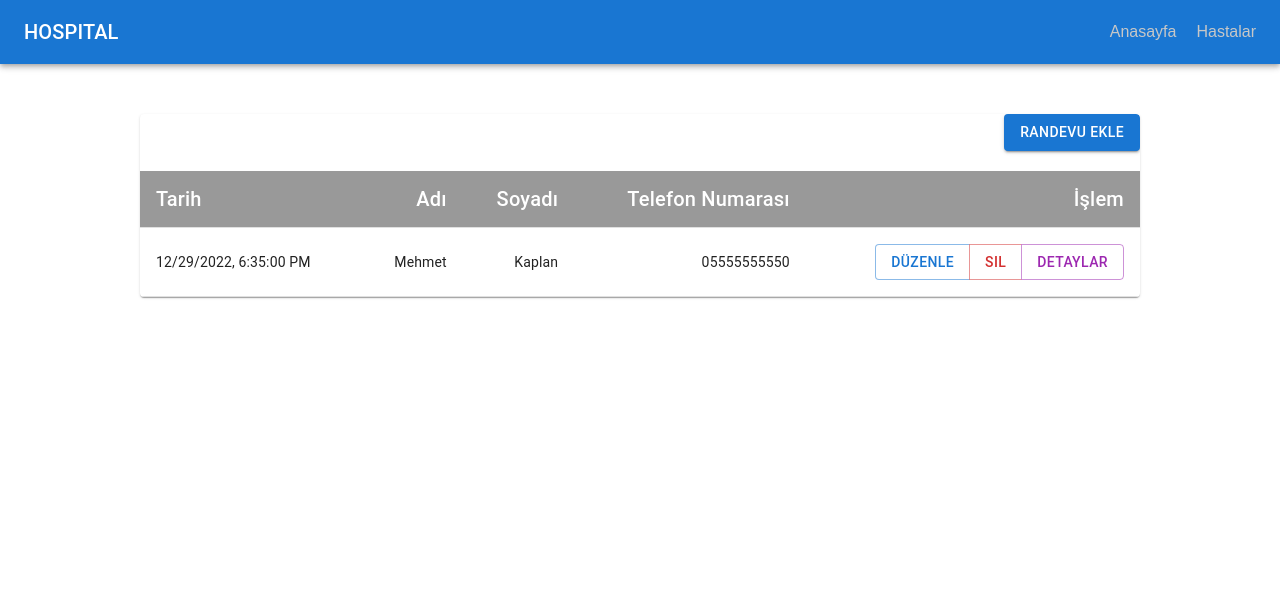
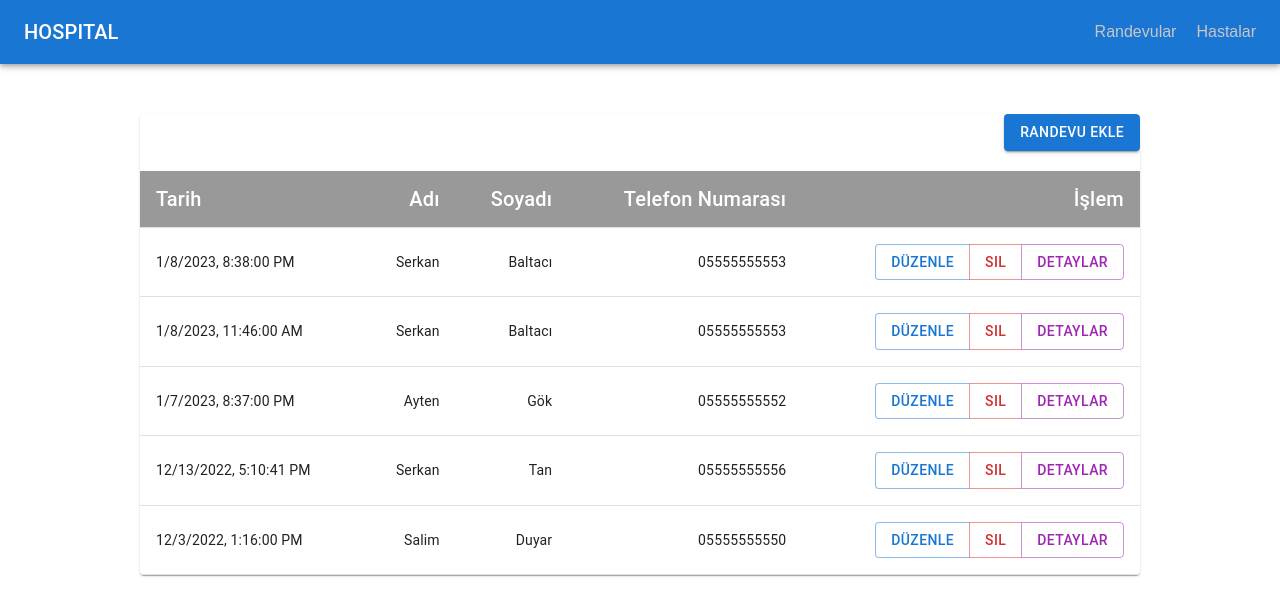
Before and after one commit to cbozay/hospital, a React (Create React App) app: page / in a window 1280 px wide. Shown: the top 616 px of the page. Built offline with nearby package versions, Linux system fonts and the light colour scheme; data requests are answered from the project's data file.

Commit message:
adding img part-1

```diff
--- a/db.json
+++ b/db.json
@@ -1,28 +1,100 @@
 {
   "randevular": [
     {
-      "id": "1669908946877",
-      "date": "2022-12-29T18:35",
-      "hastaId": "1669908946876"
+      "id": "1670002684906",
+      "date": "2023-01-07T20:37",
+      "hastaId": "1670002684905"
+    },
+    {
+      "id": "1670002729288",
+      "date": "2023-01-08T20:38",
+      "hastaId": "1670002729287"
+    },
+    {
+      "id": "1670057230146",
+      "date": "2023-01-08T11:46",
+      "hastaId": "1670002729287"
+    },
+    {
+      "id": "1670062236273",
+      "date": "2022-12-03T13:16",
+      "hastaId": "1670062236272"
+    },
+    {
+      "id": "1670175535236",
+      "date": "2022-12-13T17:10:41.000Z",
+      "hastaId": "1670175535235"
     }
   ],
   "hastalar": [
     {
-      "id": "1669908946876",
-      "name": "Mehmet",
-      "surname": "Kaplan",
+      "id": "1670002684905",
+      "name": "Ayten",
+      "surname": "Gök",
       "islemIds": [
-        "1669908946875"
+        "1670002684904"
+      ],
+      "phone": "05555555552"
+    },
+    {
+      "id": "1670002729287",
+      "name": "Serkan",
+      "surname": "Baltacı",
+      "islemIds": [
+        "1670002729286",
+        "1670057230147"
+      ],
+      "phone": "05555555553"
+    },
+    {
+      "id": "1670062236272",
+      "name": "Salim",
+      "surname": "Duyar",
+      "islemIds": [
+        "1670062236271"
       ],
       "phone": "05555555550"
+    },
+    {
+      "id": "1670175535235",
+      "name": "Serkan",
+      "surname": "Tan",
+      "islemIds": [
+        "1670175535233"
+      ],
+      "phone": "05555555556"
     }
   ],
   "islemler": [
     {
-      "id": "1669908946875",
+      "id": "1670002684904",
+      "sikayet": "Bel Ağrısı",
+      "uygulananTedavi": "",
+      "yazilanIlaclar": []
+    },
+    {
+      "id": "1670002729286",
+      "sikayet": "Diş Ağrısı",
+      "uygulananTedavi": "Serum Uygulama",
+      "yazilanIlaclar": "Novalgin"
+    },
+    {
+      "id": "1670057230147",
+      "sikayet": "Omuz Ağrısı",
+      "uygulananTedavi": "Kalp Ameliyatı",
+      "yazilanIlaclar": "Aspirin"
+    },
+    {
+      "id": "1670062236271",
+      "sikayet": "Diz Kapağı Sancısı",
+      "uygulananTedavi": "",
+      "yazilanIlaclar": []
+    },
+    {
+      "id": "1670175535233",
       "sikayet": "Baş Dönmesi",
-      "uygulananTedavi": "Genel Muayene",
-      "yazilanIlaclar": "Aspirin"
+      "uygulananTedavi": "",
+      "yazilanIlaclar": []
     }
   ]
 }
--- a/package.json
+++ b/package.json
@@ -7,12 +7,15 @@
     "@emotion/styled": "^11.10.4",
     "@mui/icons-material": "^5.10.3",
     "@mui/material": "^5.10.5",
+    "@mui/x-date-pickers": "^5.0.9",
     "@testing-library/jest-dom": "^5.16.5",
     "@testing-library/react": "^13.4.0",
     "@testing-library/user-event": "^13.5.0",
     "axios": "^0.27.2",
+    "dayjs": "^1.11.6",
     "json-server": "^0.17.0",
     "material-ui-popup-state": "^4.1.0",
+    "moment": "^2.29.4",
     "react": "^18.2.0",
     "react-dom": "^18.2.0",
     "react-redux": "^8.0.5",
--- a/src/components/Header.js
+++ b/src/components/Header.js
@@ -22,7 +22,7 @@ const Header = (props) => {
             }}
           >
             <Link className="menuLink" to="/">
-              Anasayfa
+              Randevular
             </Link>
             <Link className="menuLink" to="/hastalar">
               Hastalar
--- a/src/pages/Detaylar.js
+++ b/src/pages/Detaylar.js
@@ -8,7 +8,6 @@ import { useSelector } from "react-redux";
 
 import Button from "@mui/material/Button";
 import Menu from "@mui/material/Menu";
-import MenuItem from "@mui/material/MenuItem";
 import PopupState, { bindTrigger, bindMenu } from "material-ui-popup-state";
 
 const Detaylar = () => {
@@ -110,12 +109,21 @@ const Detaylar = () => {
               {hastaIslemleri.map((hastaIslemi, index) => {
                 return (
                   <h4 key={index} className="d-flex justify-content-center">
-                    <div className="d-flex " style={{ width: "500px" }}>
+                    <div
+                      className="d-flex align-items-center"
+                      style={{
+                        margin: "5px 20px 5px 20px",
+                        width: "100%",
+                        border: "1px solid",
+                        borderRadius: "5px",
+                        padding: "10px",
+                      }}
+                    >
                       <div
                         style={{
                           fontWeight: "bold",
                           color: "red",
-                          marginLeft: "20px",
+                          marginRight: "3px",
                         }}
                       >
                         {index + 1 + "-"}
@@ -124,9 +132,6 @@ const Detaylar = () => {
                       <div
                         style={{
                           display: "flex",
-                          justifyContent: "space-around",
-
-                          width: "100%",
                         }}
                       >
                         <div>
@@ -156,41 +161,44 @@ const Detaylar = () => {
                           </div>
                         </div>
 
-                        <div>
+                        <div
+                          style={{
+                            marginLeft: "20px",
+                          }}
+                        >
                           <div style={{ fontWeight: "normal" }}>
-                            {" "}
                             {hastaIslemi.sikayet}
                           </div>
 
-                          <div style={{ fontWeight: "normal" }}>
-                            {" "}
-                            {hastaIslemi.uygulananTedavi
-                              ? hastaIslemi.uygulananTedavi
-                              : "-"}
-                          </div>
-
-                          <div style={{ fontWeight: "normal" }}>
-                            {" "}
-                            {hastaIslemi.yazilanIlaclar.length
-                              ? hastaIslemi.yazilanIlaclar
-                              : "-"}
-                          </div>
-                        </div>
+                          <div
+                            style={{
+                              fontWeight: "normal",
+                            }}
+                          >
                             {hastaIslemi.uygulananTedavi ||
                             hastaIslemi.yazilanIlaclar.length ? (
-                          ""
+                              <>
+                                <div>{hastaIslemi.uygulananTedavi}</div>
+                                <div>{hastaIslemi.yazilanIlaclar}</div>
+                              </>
                             ) : (
                               <button
                                 onClick={() => {
                                   setButtonHandler(true);
                                   setHastaIslem(hastaIslemi);
                                 }}
-                            style={{ fontSize: "15px" }}
+                                style={{
+                                  fontSize: "15px",
+                                  height: "50px",
+                                  marginTop: "5px",
+                                }}
                                 className="btn btn-sm btn-outline-primary"
                               >
                                 Tedavi & İlaç Ekle
                               </button>
                             )}
+                          </div>
+                        </div>
                       </div>
                     </div>
                   </h4>
--- a/src/pages/HastaEkle.js
+++ b/src/pages/HastaEkle.js
@@ -1,7 +1,8 @@
 import React, { useState } from "react";
 import TextField from "@mui/material/TextField";
 import Button from "@mui/material/Button";
-
+import AddIcon from "@mui/icons-material/Add";
+import Stack from "@mui/material/Stack";
 import Header from "../components/Header";
 
 import { useNavigate } from "react-router-dom";
@@ -19,6 +20,11 @@ const HastaEkle = (props) => {
   const [surname, setSurname] = useState("");
   const [phone, setPhone] = useState("");
   const [sikayet, setSikayet] = useState("");
+  const [file, setFile] = useState("");
+
+  const handleFile = (event) => {
+    event.preventDefault();
+  };
 
   const handleSubmit = (event) => {
     event.preventDefault();
@@ -34,7 +40,7 @@ const HastaEkle = (props) => {
       (hasta) => hasta.phone === phone
     );
 
-    if (hasNumber !== undefined) {
+    if (hasNumber) {
       alert("Bu numarayla kayıtlı bir hasta zaten vardır!");
       return;
     }
@@ -82,8 +88,53 @@ const HastaEkle = (props) => {
             margin: "20px 0px",
           }}
         >
+          <input
+            accept="image/*"
+            style={{ display: "none" }}
+            id="raised-button-file"
+            multiple
+            type="file"
+            onChange={(event) => setFile(event.target.files[0])}
+          />
+          <label htmlFor="raised-button-file">
+            <Stack
+              direction="row"
+              spacing={2}
+              style={{
+                border: "1px solid",
+                width: "157px",
+                height: "200px",
+                borderRadius: "50%",
+              }}
+            >
+              <Button
+                style={{ borderRadius: "50%" }}
+                variant="raised"
+                startIcon={<AddIcon />}
+                component="span"
+                type="submit"
+              >
+                Resİm yükle
+              </Button>
+            </Stack>
+          </label>
+          {/* <TextField
+            style={{ width: "50%" }}
+            id="outlined-basic"
+            label="Resim yükle"
+            variant="outlined"
+            type="file"
+          /> */}
+        </div>
+        <div
+          style={{
+            display: "flex",
+            justifyContent: "center",
+            margin: "20px 0px",
+          }}
+        >
           <TextField
-            style={{ width: "50%" }}
+            style={{ width: "350px" }}
             id="outlined-basic"
             label="Hasta Adı"
             variant="outlined"
@@ -99,7 +150,7 @@ const HastaEkle = (props) => {
           }}
         >
           <TextField
-            style={{ width: "50%" }}
+            style={{ width: "350px" }}
             id="outlined-basic"
             label="Hasta Soyadı"
             variant="outlined"
@@ -116,7 +167,7 @@ const HastaEkle = (props) => {
         >
           <TextField
             type={"number"}
-            style={{ width: "50%" }}
+            style={{ width: "350px" }}
             id="outlined-basic"
             label="Telefon Numarası"
             variant="outlined"
@@ -132,7 +183,7 @@ const HastaEkle = (props) => {
           }}
         >
           <TextField
-            style={{ width: "50%" }}
+            style={{ width: "350px" }}
             id="outlined-basic"
             label="Hastanın Şikayeti"
             variant="outlined"
--- a/src/pages/RandevuDetay.js
+++ b/src/pages/RandevuDetay.js
@@ -75,7 +75,10 @@ const RandevuDetay = () => {
       .catch((err) => console.log(err));
   }, []);
 
-  console.log(islemlerim);
+  if (hasta === null || randevu === null || islemlerim === null) {
+    <h1>Loading...</h1>;
+    return;
+  }
 
   return (
     <div>
@@ -123,9 +126,11 @@ const RandevuDetay = () => {
                   <div>
                     {["bottom"].map((anchor) => (
                       <React.Fragment key={anchor}>
-                        <Button onClick={toggleDrawer(anchor, true)}>
-                          göster
-                        </Button>
+                        {
+                          <Button onClick={toggleDrawer(anchor, true)}>
+                            göster
+                          </Button>
+                        }
                         <SwipeableDrawer
                           anchor={anchor}
                           open={state[anchor]}
@@ -174,7 +179,7 @@ const RandevuDetay = () => {
                                           : "Herhangi bir tedavi uygulanmamıştır"}
                                       </TableCell>
                                       <TableCell align="right">
-                                        {islem.yazilanIlaclar
+                                        {islem.yazilanIlaclar.length
                                           ? islem.yazilanIlaclar
                                           : "Herhangi bir ilaç yazılmamıştır"}
                                       </TableCell>
--- a/src/pages/RandevuEkle.js
+++ b/src/pages/RandevuEkle.js
@@ -2,6 +2,10 @@ import React, { useState } from "react";
 import Button from "@mui/material/Button";
 import TextField from "@mui/material/TextField";
 import { useNavigate } from "react-router-dom";
+import { LocalizationProvider } from "@mui/x-date-pickers/LocalizationProvider";
+import { AdapterDayjs } from "@mui/x-date-pickers/AdapterDayjs";
+import { DateTimePicker } from "@mui/x-date-pickers/DateTimePicker";
+import dayjs from "dayjs";
 
 import Header from "../components/Header";
 import { api } from "../api/api";
@@ -14,7 +18,13 @@ const RandevuEkle = (props) => {
   const dispatch = useDispatch();
   const navigate = useNavigate();
 
-  const [date, setDate] = useState("");
+  const [date, setDate] = React.useState(dayjs(new Date()));
+
+  // const handleChange = (newValue) => {
+  //   setDate(newValue);
+  // };
+
+  // const [date, setDate] = useState("");
   const [phone, setPhone] = useState("");
   const [name, setName] = useState("");
   const [surname, setSurname] = useState("");
@@ -158,20 +168,32 @@ const RandevuEkle = (props) => {
   return (
     <div>
       <Header />
-      <form onSubmit={handleSubmit}>
+      <form
+        style={{
+          marginTop: "75px",
+        }}
+        onSubmit={handleSubmit}
+      >
         <div
           style={{
             display: "flex",
             justifyContent: "center",
-            margin: "20px 0px",
           }}
         >
-          <input
+          <LocalizationProvider dateAdapter={AdapterDayjs}>
+            <DateTimePicker
+              label="Date&Time picker"
+              value={date}
+              onChange={(newValue) => setDate(newValue)}
+              renderInput={(params) => <TextField {...params} />}
+            />
+          </LocalizationProvider>
+          {/* <input
             value={date}
             // defaultValue={new Date("dd/mm/yyyy hh:mm")}
             onChange={(event) => setDate(event.target.value)}
             type={"datetime-local"}
-          />
+          /> */}
         </div>
         <div
           style={{
@@ -182,7 +204,7 @@ const RandevuEkle = (props) => {
         >
           <TextField
             type={"number"}
-            style={{ width: "50%" }}
+            style={{ width: "350px" }}
             id="outlined-basic"
             label="Telefon Numarası"
             variant="outlined"
@@ -200,7 +222,7 @@ const RandevuEkle = (props) => {
         >
           <TextField
             type={"text"}
-            style={{ width: "50%" }}
+            style={{ width: "350px" }}
             id="outlined-basic"
             label="Hasta Adı"
             variant="outlined"
@@ -219,7 +241,7 @@ const RandevuEkle = (props) => {
         >
           <TextField
             type={"text"}
-            style={{ width: "50%" }}
+            style={{ width: "350px" }}
             id="outlined-basic"
             label="Hasta Soyadı"
             variant="outlined"
@@ -238,7 +260,7 @@ const RandevuEkle = (props) => {
         >
           <TextField
             type={"text"}
-            style={{ width: "50%" }}
+            style={{ width: "350px" }}
             id="outlined-basic"
             label="Şikayet"
             variant="outlined"
```
Also changed, not shown: 1 other file (tests, documents, lock files or other folders). Lines whose indentation alone changed are shown as unchanged.
